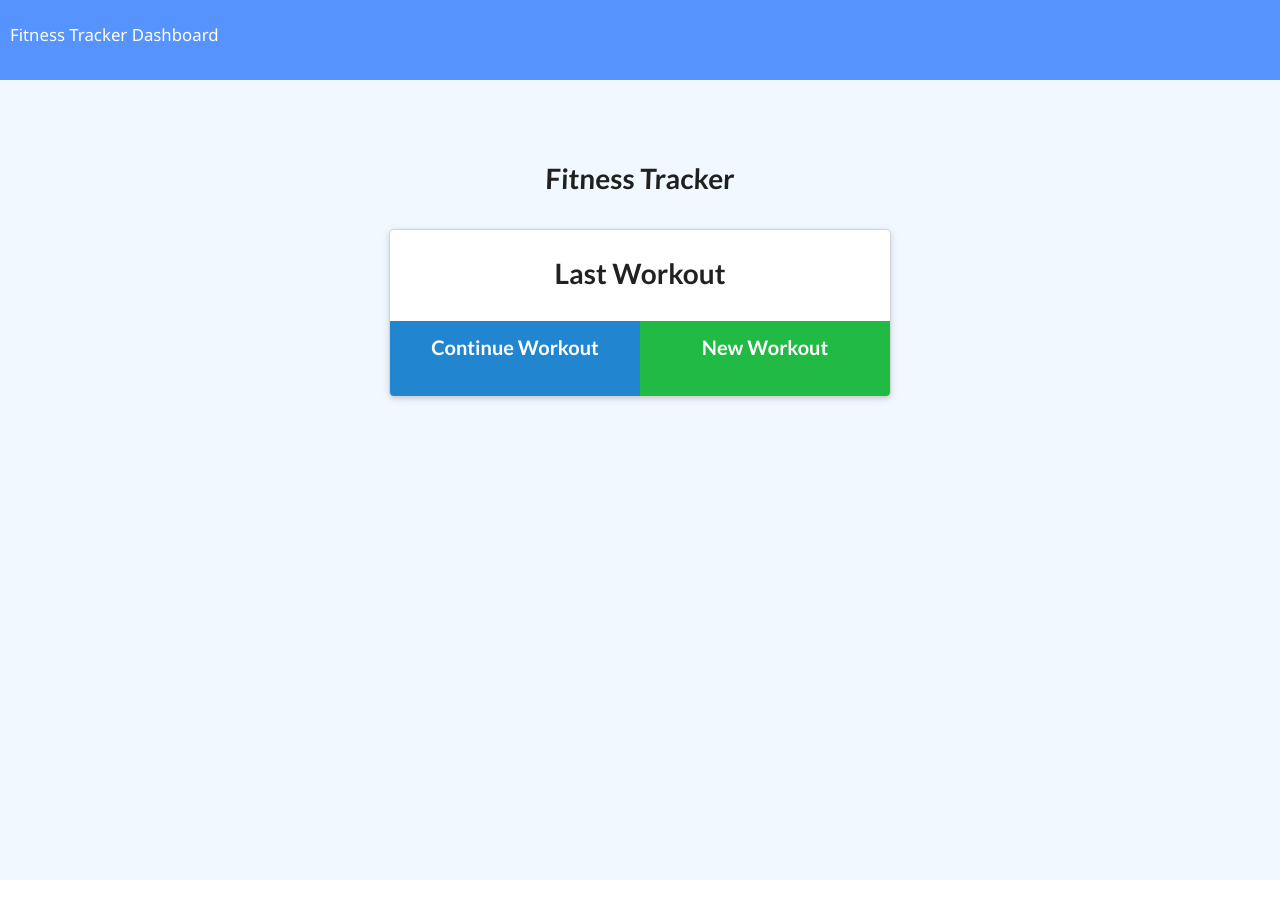
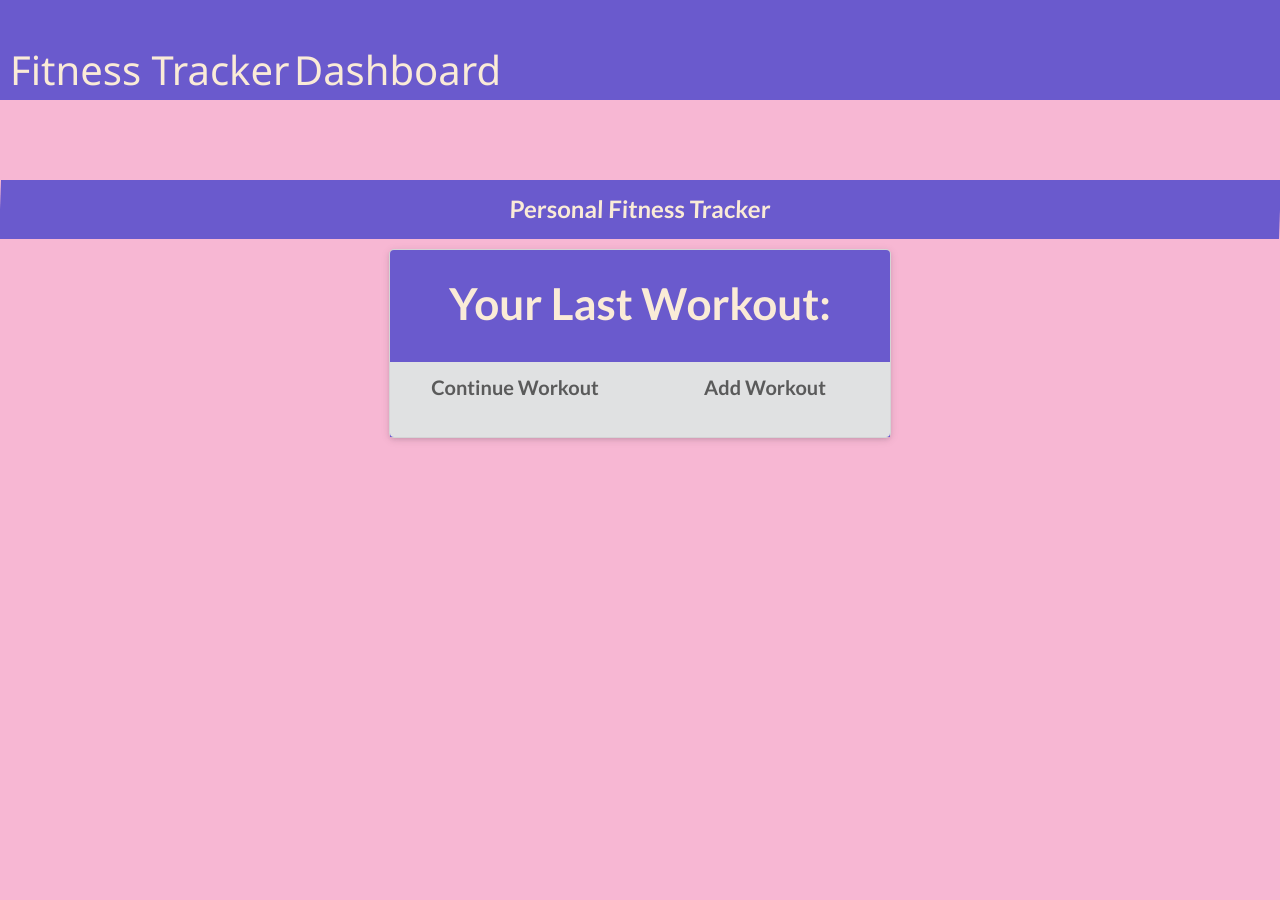
Before and after one commit to nataliemichelsen/Fitness-Tracker, a website: page public/index.html in a window 1280 px wide. Drawn offline with nearby package versions, Linux system fonts and the light colour scheme; no server answers.

Commit message:
styling & functionality

```diff
--- a/public/index.html
+++ b/public/index.html
@@ -1,4 +1,3 @@
-<!-- // left this page alone / looks good - ✓ -->
 <!DOCTYPE html>
 <html lang="en">
 
@@ -13,27 +12,27 @@
 
 <body>
   <nav>
-    <a href="/">Fitness Tracker</a>
-    <a href="/stats">Dashboard</a>
+    <a class="dash-title" href="/">Fitness Tracker</a>
+    <a class="dash-title" href="/stats">Dashboard</a>
   </nav>
   <div class="wrapper workout">
     <header>
-      <h1>Fitness Tracker</h1>
+      <h1 class="heading">Personal Fitness Tracker</h1>
     </header>
     <div class="ui container workout">
       <div class="ui raised card m-auto">
         <div class="prev-workout">
-          <h3>Last Workout</h3>
+          <h3>Your Last Workout:</h3>
           <div>
             <div class="workout-stats"></div>
             <div class="buttons">
-              <a id="continue-btn" href="/exercise?" class="huge ui blue button">Continue Workout</a>
-              <a href="/exercise" class="huge positive ui button">New Workout</a>
+              <a id="continue-btn" href="/exercise?" class="continue huge ui button">Continue Workout</a>
+              <a href="/exercise" class="add huge ui button">Add Workout</a>
             </div>
           </div>
         </div>
         <div class="new-workout">
-          <h3>Create Your First Workout</h3>
+          <h3>Create Your First Workout!</h3>
         </div>
       </div>
     </div>
@@ -42,9 +41,9 @@
   <div id="toast">
     Workout Added Successfully!
   </div>
-  <script src="/api.js"></script>
-  <script src="/workout.js"></script>
-  <script src="/index.js"></script>
+  <script src="./api.js"></script>
+  <script src="./workout.js"></script>
+  <script src="./index.js"></script>
 </body>
 
 </html>
--- a/public/style.css
+++ b/public/style.css
@@ -17,12 +17,17 @@ body {
 }
 
 nav {
-  background-color: #5793fd;
+  background-color: slateblue;
   color: #ffffff;
-  height: 80px;
+  height: 100px;
   padding: 10px;
   line-height: 3;
   font-size: 1.2rem;
+}
+
+.dash-title {
+  font-size: 40px;
+  color: antiquewhite;
 }
 
 a,
@@ -42,6 +47,14 @@ header {
 
 header h1 {
   transform: skewX(-2deg);
+}
+
+.heading {
+  color: antiquewhite;
+  background-color: slateblue;
+  padding-top: 14px;
+  padding-bottom: 14px;
+  font-size: 24px;
 }
 
 select {
@@ -66,12 +79,14 @@ select::-ms-expand {
 }
 
 select:hover {
-  border-color: #888;
+  border-color: #333333;
+  border-width: thick;
 }
 
 select:focus {
-  border-color: #aaa;
-  box-shadow: 0 0 1px 3px rgba(59, 153, 252, 0.7);
+  border-color: #333333;
+  border-width: thick;
+  box-shadow: 0 0 1px 3px #f7b7d3;
   box-shadow: 0 0 0 3px -moz-mac-focusring;
   color: #222;
   outline: none;
@@ -96,7 +111,7 @@ input {
 }
 
 .wrapper {
-  background-color: #f2f8ff;
+  background-color: #f7b7d3;
   padding-bottom: 100px;
 }
 
@@ -359,7 +374,9 @@ form > button {
 }
 
 .prev-workout h3 {
-  font-size: 2rem;
+  font-size: 44px;
+  color: antiquewhite;
+  background-color: slateblue;
   width: 100%;
 }
 
@@ -367,10 +384,6 @@ form > button {
   margin-top: 5px;
   margin-bottom: 5px;
 }
-
-/* .workout .card {
-  width: 350px;
-} */
 
 .prev-workout button {
   margin: 10px;
@@ -386,10 +399,21 @@ form > button {
 
 .workout .ui.card {
   padding-top: 25px;
+  background-color: slateblue;
+  border-color: #333333;
 }
 
 .prev-workout {
   text-align: center;
+  background-color: slateblue;
+}
+
+.add {
+  background-color: lavender;
+}
+
+.continue {
+
 }
 
 .prev-workout .buttons {
```
Also changed, not shown: public/exercise.html (+2 -3 lines), public/stats.html (+3 -6 lines).
